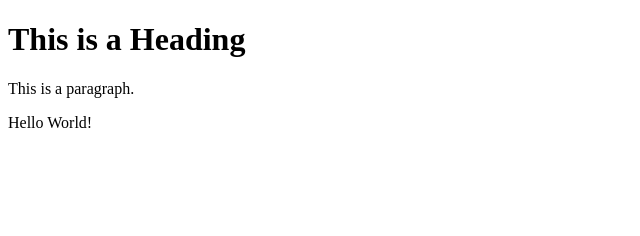
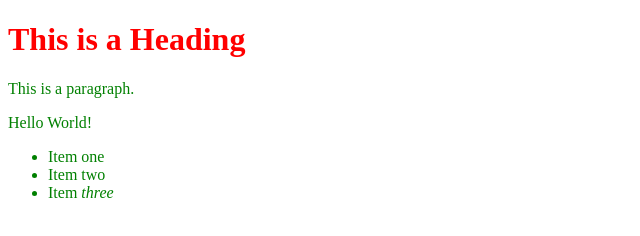
Before and after one commit to sxiexh/Hello-World, a plain HTML site: page index.html in a window 1280 px wide. Shown: the whole page, without its empty margins (0-640 px from the left). Drawn offline with Linux system fonts and the light colour scheme.

Commit message:
added css

```diff
--- a/index.html
+++ b/index.html
@@ -1,11 +1,17 @@
 <!DOCTYPE html>
 <html>
   <head>
+    <link rel="stylesheet" href="styles.css" />
     <title>Hello World!</title>
   </head>
   <body>
     <h1>This is a Heading</h1>
     <p>This is a paragraph.</p>
     <p>Hello World!</p>
+    <ul>
+      <li>Item <span>one</span></li>
+      <li>Item two</li>
+      <li>Item <em>three</em></li>
+    </ul>
   </body>
 </html>
--- /dev/null
+++ b/styles.css
@@ -0,0 +1,7 @@
+h1 {
+  color: red;
+}
+p,
+li {
+  color: green;
+}
```
